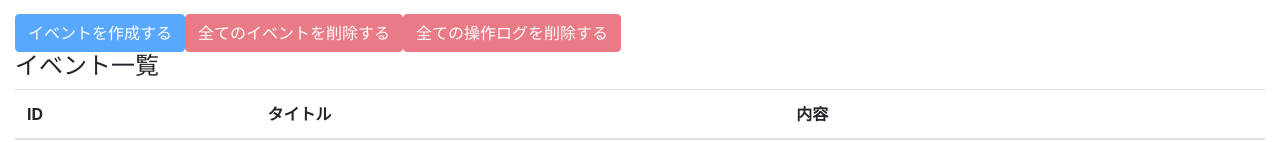
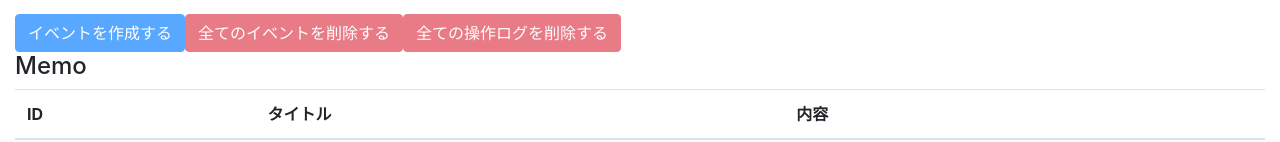
Before and after one commit to sakamotodd/react-hooks-101, a React (Create React App) app: page / in a window 1280 px wide. Shown: the part 219-361 px from the top of the page. Built offline with nearby package versions, Linux system fonts and the light colour scheme.

Commit message:
fix event

```diff
--- a/src/components/Event.js
+++ b/src/components/Event.js
@@ -8,14 +8,14 @@ const Event = ({ event }) => {
   const id = event.id;
   const handleClickDeleteButton = () => {
     const result = window.confirm(
-      `イベント(id=${id})を本当に削除しても良いですか`
+      `メモ(id=${id})を本当に削除しても良いですか`
     );
     if (result) {
       dispatch({ type: DELETE_EVENT, id });
 
       dispatch({
         type:ADD_OPERATION_LOG,
-        description:`イベント(id=${id})を削除しました。`,
+        description:`メモ(id=${id})を削除しました。`,
         operateAt: timeCurrentIso8601()
       })
     }
--- a/src/components/Events.js
+++ b/src/components/Events.js
@@ -7,7 +7,7 @@ const Events = () => {
   return (
     <>
 
-      <h4>イベント一覧</h4>
+      <h4>Memo</h4>
       <table className="table table-hover">
         <thead>
           <tr>
```
